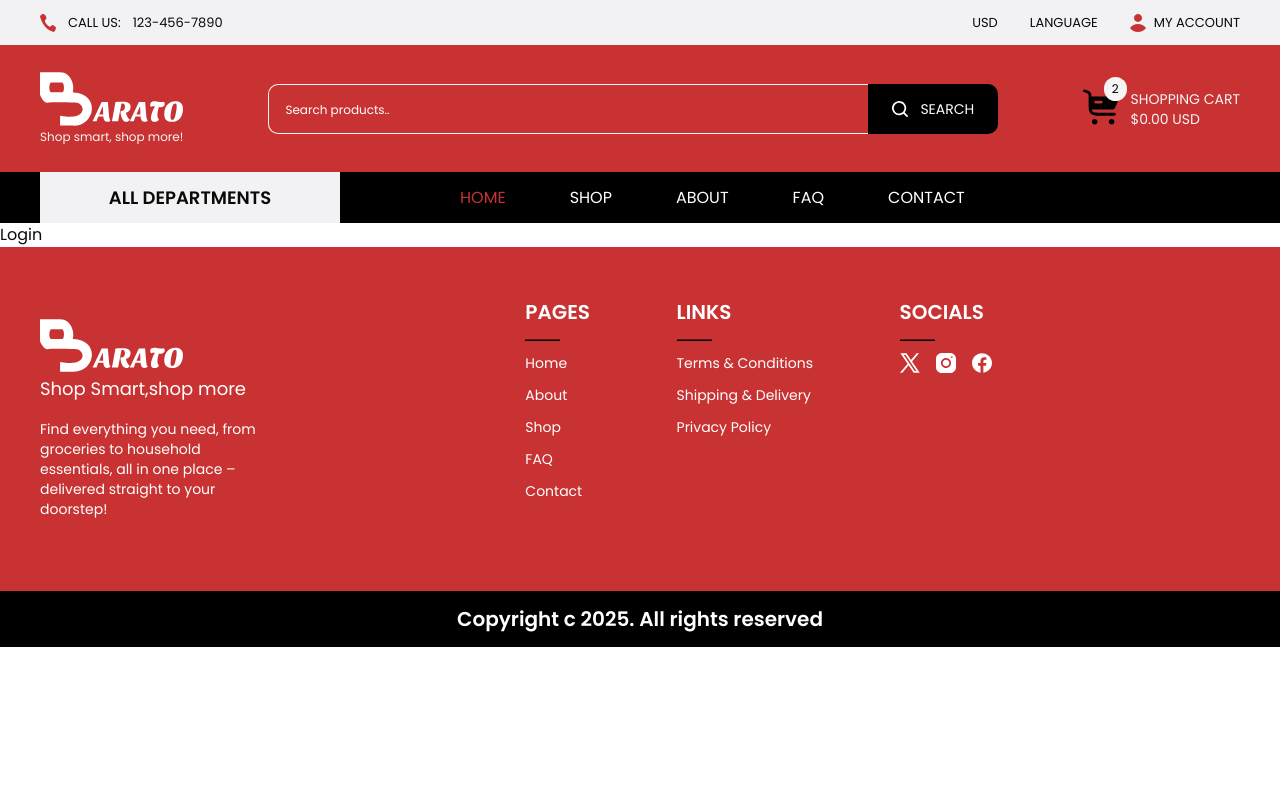
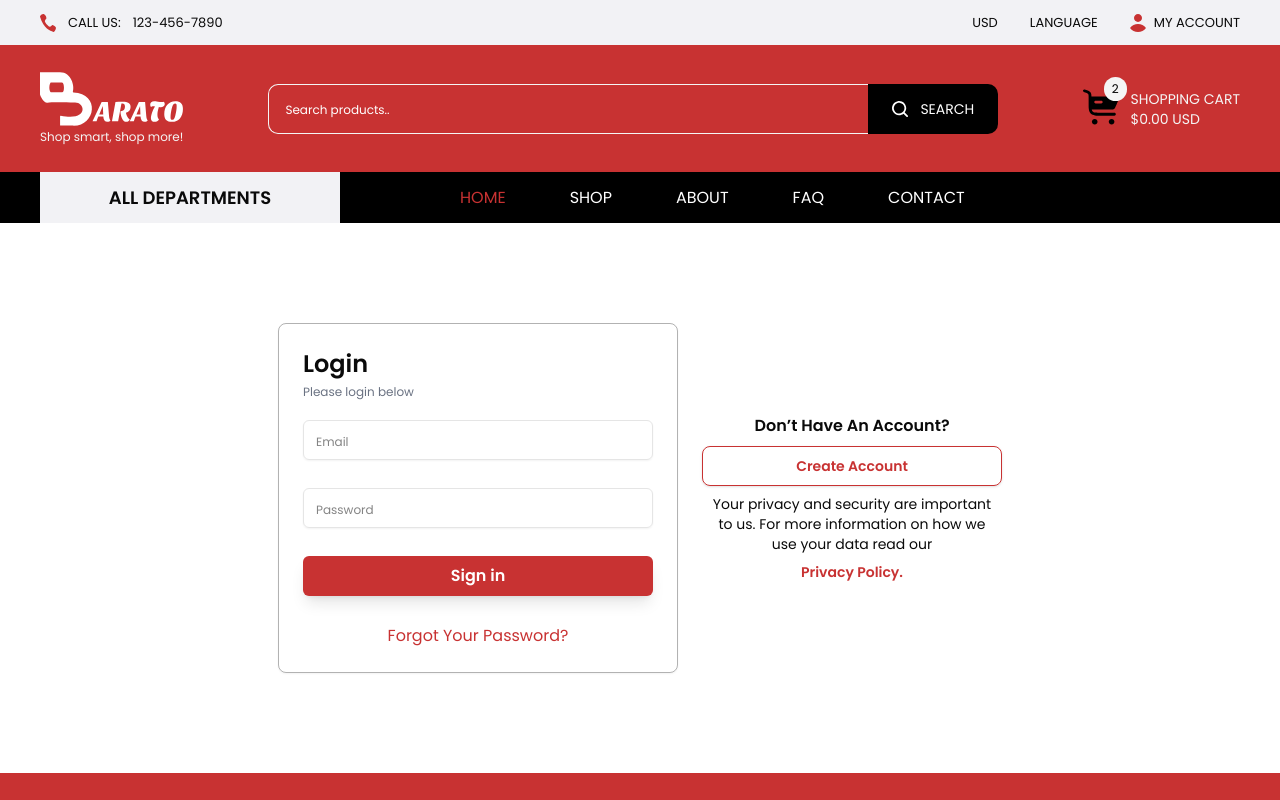
Before and after one commit to Osama575/barato, a React (Vite) app: page /auth in a window 1280 px wide. Shown: the top 800 px of the page. Built offline with nearby package versions, Linux system fonts and the light colour scheme.

Commit message:
i have completed the auth pages

```diff
--- a/src/pages/ForgotPassword.jsx
+++ b/src/pages/ForgotPassword.jsx
@@ -2,7 +2,16 @@ import React from 'react'
 
 const ForgotPassword = () => {
   return (
-    <div>ForgotPassword</div>
+    <div className='p-5 w-screen flex  justify-center items-center my-[100px] '>
+      <form className='w-full border-[1px] border-black/30 rounded-md shadow-xs p-6 lg:w-[400px]'>
+        <h1 className='font-semibold text-2xl mb-1'>Forgot Password</h1>
+        <p className='text-xs text-gray-500 mb-5'>We will send you an email to reset your passwords</p>
+        <div className='flex flex-col gap-7'>
+          <input className='border border-gray rounded-sm shadow-xs h-10 p-3 placeholder:text-xs' type="text" name="FirstName" id="" placeholder='Email' />
+          <button className='bg-primary rounded-sm shadow-lg h-10 text-white font-semibold mb-6'>Submit</button>
+        </div>
+      </form>
+    </div>
   )
 }
 
--- a/src/pages/Login.jsx
+++ b/src/pages/Login.jsx
@@ -2,7 +2,26 @@ import React from 'react'
 
 const Login = () => {
   return (
-    <div>Login</div>
+    <div className='px-5 w-screen flex flex-col justify-center items-center my-[100px] lg:flex-row gap-6'>
+      <form className='border-[1px] border-black/30 rounded-md shadow-xs p-6 w-full md:w-[400px]'>
+        <h1 className='font-semibold text-2xl mb-1'>Login</h1>
+        <p className='text-xs text-gray-500 mb-5'>Please login below</p>
+        <div className='flex flex-col gap-7'>
+          <input className='border border-gray rounded-sm shadow-xs h-10 p-3 placeholder:text-xs' type="text" name="FirstName" id="" placeholder='Email' />
+          <input className='border border-gray rounded-sm shadow-xs h-10 p-3 placeholder:text-xs' type="text" name="FirstName" id="" placeholder='Password' />
+          <button className='bg-primary rounded-sm shadow-lg h-10 text-white font-semibold'>Sign in</button>
+          <a href="" className='text-primary text-center'>Forgot Your Password?</a>
+        </div>
+      </form>
+      <div className='w-full flex justify-center items-center flex-col gap-2 md:w-[300px]'>
+        <h1 className='text-md font-semibold '>Don’t Have An Account?</h1>
+        {/* <Link to='Signup'> */}
+          <button className='border border-primary shadow-sm rounded-md w-full h-10 text-primary font-semibold text-sm'>Create Account</button>
+        {/* </Link> */}
+        <p className='text-center text-xs lg:text-sm px-2'>Your privacy and security are important to us. For more information on how we use your data read our</p>
+        <p className='text-xs text-primary font-semibold lg:text-sm'>Privacy Policy.</p>
+      </div>
+    </div>
   )
 }
 
--- a/src/pages/ResetPassword.jsx
+++ b/src/pages/ResetPassword.jsx
@@ -2,7 +2,16 @@ import React from 'react'
 
 const ResetPassword = () => {
   return (
-    <div>ResetPassword</div>
+    <div className='p-5 w-screen flex  justify-center items-center my-[100px] '>
+    <form className='w-full border-[1px] border-black/30 rounded-md shadow-xs p-6 md:w-[400px]'>
+        <h1 className='font-semibold text-2xl mb-1'>Reset Password</h1>
+        <p className='text-xs text-gray-500 mb-5'>Kindly input your new password</p>
+        <div className='flex flex-col gap-7'>
+        <input className='border border-gray rounded-sm shadow-xs h-10 p-3 placeholder:text-xs' type="text" name="FirstName" id="" placeholder='Password' />
+        <button className='bg-primary rounded-sm shadow-lg h-10 text-white font-semibold mb-6'>Submit</button>
+      </div>
+    </form>
+  </div>
   )
 }
 
--- a/src/pages/Signup.jsx
+++ b/src/pages/Signup.jsx
@@ -1,8 +1,30 @@
 import React from 'react'
+import { FiEye } from "react-icons/fi";
 
 const Signup = () => {
   return (
-    <div>Signup</div>
+    <div className='px-5 w-screen flex flex-col justify-center items-center my-[100px] lg:flex-row gap-6'>
+      <form className='w-full border-[1px] border-black/30 rounded-md shadow-xs p-6 md:w-[400px]'>
+        <h1 className='font-semibold text-2xl mb-1'>Create Account</h1>
+        <p className='text-xs text-gray-500 mb-5'>Please register your details</p>
+        <div className='flex flex-col gap-7'>
+          <input className='border border-gray rounded-sm shadow-xs h-10 p-3 placeholder:text-xs ' type="text" name="FirstName" id="" placeholder='First Name' />
+          <input className='border border-gray rounded-sm shadow-xs h-10 p-3 placeholder:text-xs' type="text" name='' id='' placeholder='Last Name' />
+          <input className='border border-gray rounded-sm shadow-xs h-10 p-3 placeholder:text-xs' type="text" name="FirstName" id="" placeholder='Email' />
+          <div className='relative'>
+          <input className='w-full border border-gray rounded-sm shadow-xs h-10 p-3 placeholder:text-xs' type="text" name="FirstName" id="" placeholder='Password' />
+          <FiEye className='absolute right-5 top-3'/>
+          </div>
+          <button className='bg-primary rounded-sm shadow-lg h-10 text-white font-semibold mb-6'>Create</button>
+        </div>
+      </form>
+      <div className='w-full md:w-[300px] flex justify-center items-center flex-col gap-2'>
+        <h1 className='text-md font-semibold '>Already Have An Account</h1>
+        <button className='border border-primary shadow-sm rounded-md w-full h-10 text-primary font-semibold text-sm'>Log in</button>
+        <p className='text-center text-xs lg:text-sm p-2'>Your privacy and security are important to us. For more information on how we use your data read our</p>
+        <p className='text-xs text-primary font-semibold lg:text-sm'>Privacy Policy.</p>
+      </div>
+    </div>
   )
 }
 
```
Also changed, not shown: 1 other file (tests, documents, lock files or other folders).
